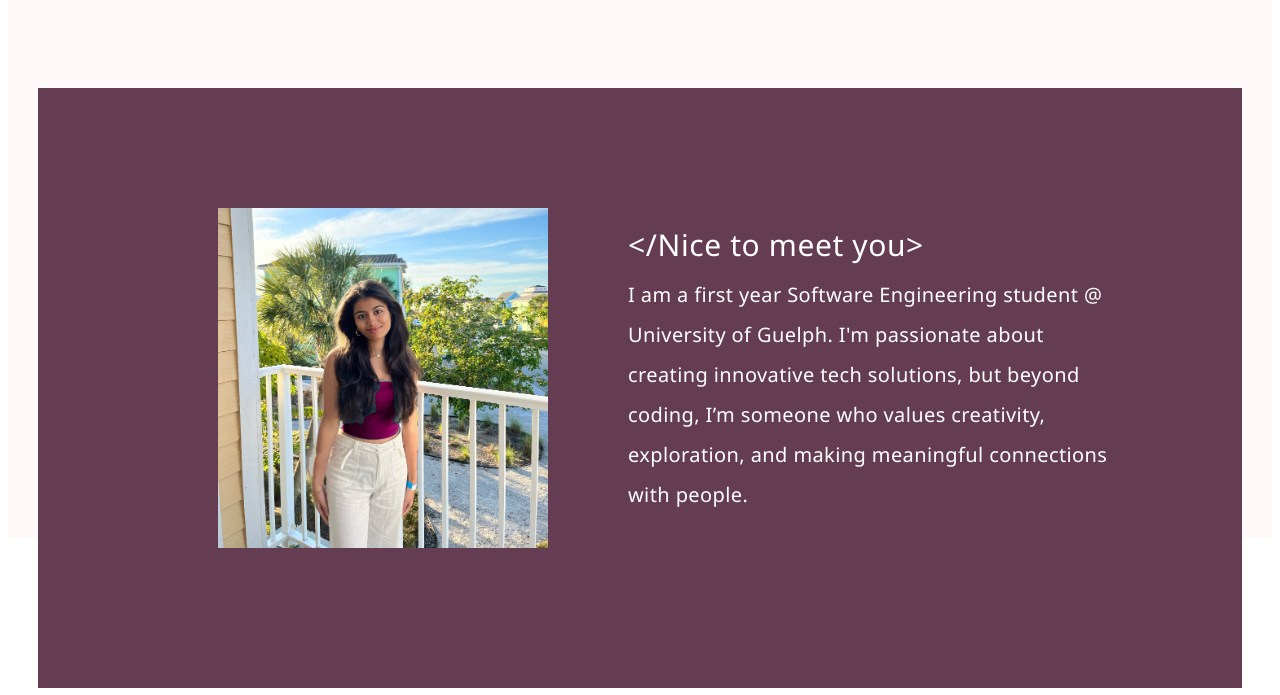
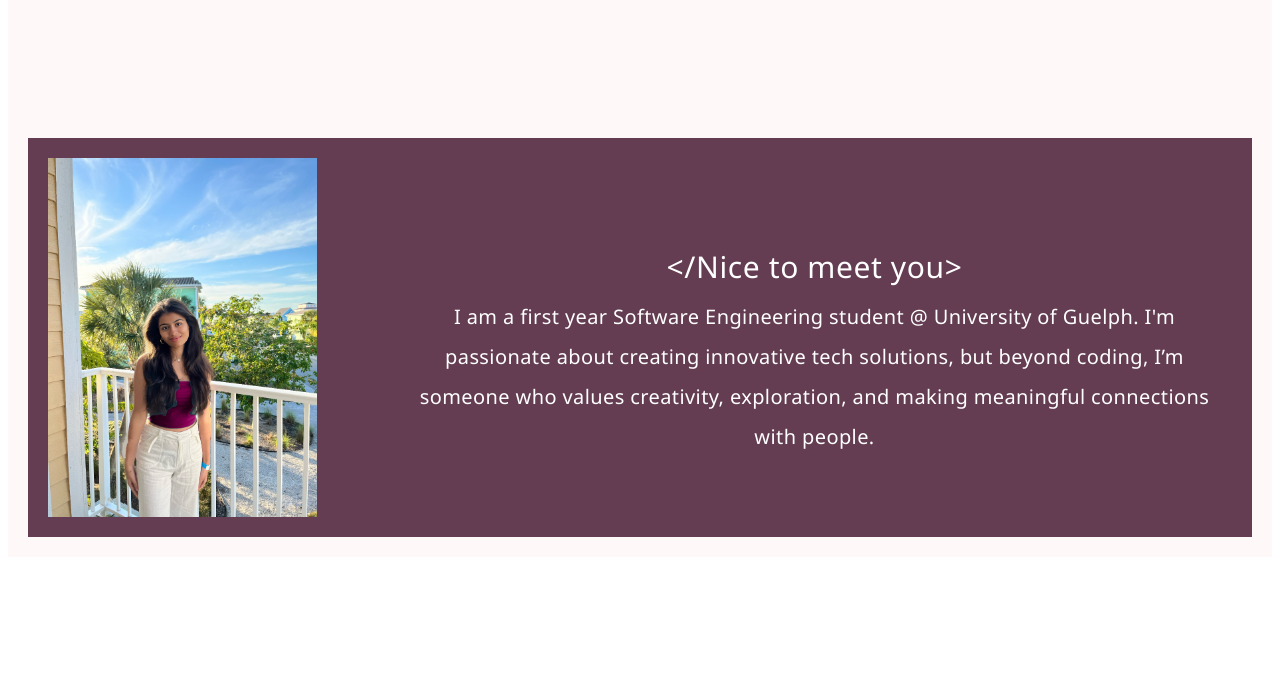
Before and after one commit to pateb9298/my-portfolio, a plain HTML site: page index.html in a window 1280 px wide. Shown: the part 900-1595 px from the top of the page. Drawn offline with Linux system fonts and the light colour scheme.

Commit message:
Update styles.css

```diff
--- a/styles.css
+++ b/styles.css
@@ -178,15 +178,6 @@ li a{
     margin-bottom: 15px;
 }
 
-.aboutme{
-    display: block;
-    margin: auto;
-    height: 400px;
-    padding: 20px 30px;
-    background-color: #FFF8F9;
-    margin-bottom: 160px;
-}
-
 .github img{
     width: 30px;
     margin-left: 5px;
@@ -202,6 +193,23 @@ li a{
     gap: 7px;
 }
 
+.headervibes{
+    font-size: 25px;
+    font-family: 'Segoe UI', Tahoma, Geneva, Verdana, sans-serif;
+    color: black;
+    font-weight: bold;
+}
+
+.aboutme{
+    display: block;
+    margin: auto;
+    /* height: 400px; */
+    /* padding: 20px 30px; */
+    padding: 20px;
+    background-color: #FFF8F9;
+    margin-bottom: 160px;
+}
+
 .aboutme p{
     font-size: 20px;
     font-family: 'Segoe UI', Tahoma, Geneva, Verdana, sans-serif;
@@ -213,36 +221,41 @@ li a{
 
 }
 
-.headervibes{
-    font-size: 25px;
-    font-family: 'Segoe UI', Tahoma, Geneva, Verdana, sans-serif;
-    color: black;
-    font-weight: bold;
+.image1 img{
+    width: 100%;
+    max-width: 330px;
+    height: auto;
+    /* width: 330px;
+    height: 340px; */
+    object-fit: cover;
+    object-position: bottom;
+    margin: 0 auto;
+    display: block;
+    /* margin-left: 180px;
+    margin-top: 120px; */
 }
 
-
-.image1 img{
-    width: 330px;
-    height: 340px;
-    object-fit: cover;
-    object-position: bottom;
-    margin-left: 180px;
-    margin-top: 120px;
-
-}
 .aboutme-flex{
     display: flex;
     flex-direction: column;
-    margin-top: 90px;
-    margin-right: 130px;
+    /* margin-top: 90px; */
+    margin-top: 20px;
+    text-align: center;
+    padding: 0 10px;
+    /* margin-right: 130px; */
     justify-content: center;
     align-content: center;
 }
 .rectangular-aboutme{
-    margin-top: 140px;
-    width: 1500px;
-    height: 600px;
+    /* margin-top: 140px; */
+    margin-top: 20px;
+    width: 100%;
+    max-width: 1200px;
+    /* width: 1500px; */
+    height: auto;
+    /* height: 600px; */
     background-color: #643d52;
+    padding: 20px;
 }
 
 .green-text{
```
